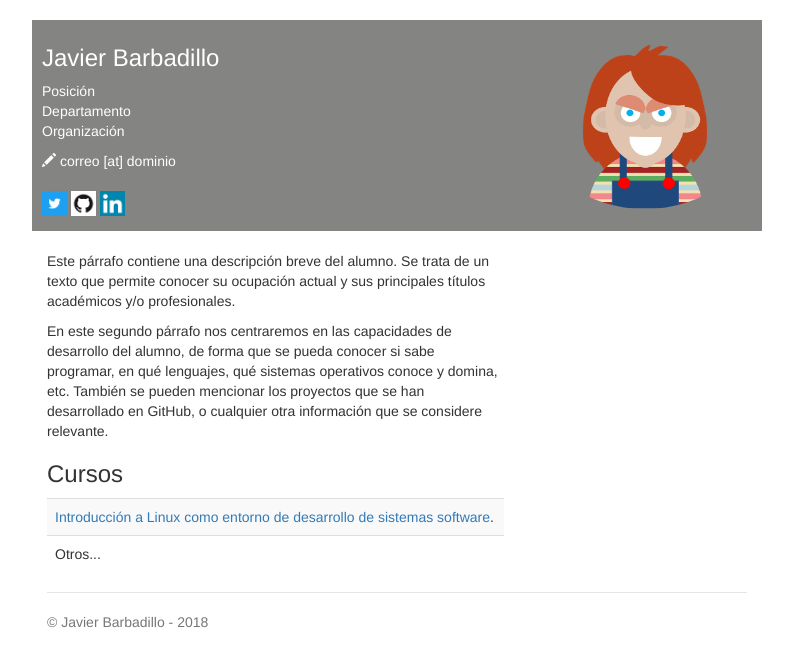
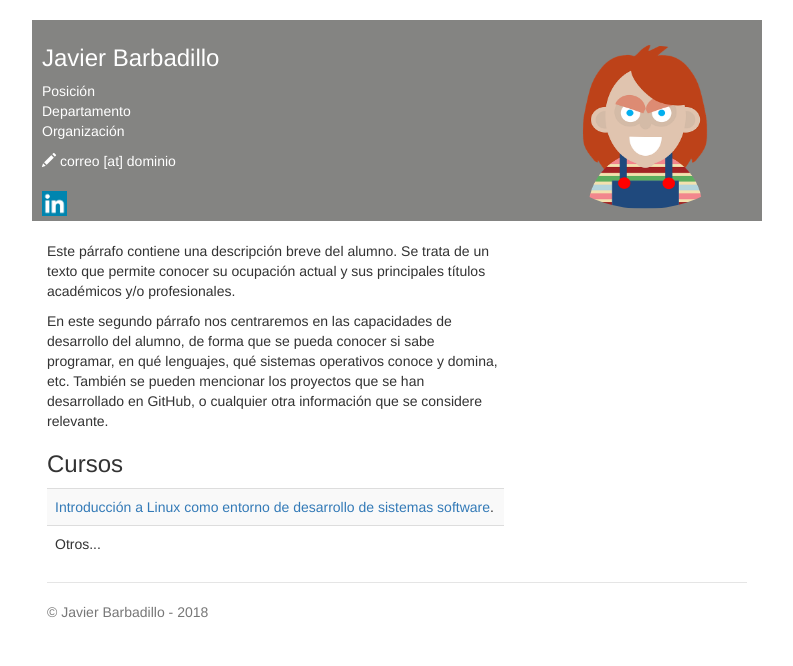
Before and after one commit to elpintas/elpintas.github.io, a plain HTML site: page index.html in a window 1280 px wide. Shown: the whole page, without its empty margins (243-1036 px from the left). Drawn offline with nearby package versions, Linux system fonts and the light colour scheme.

Commit message:
Version 15/06-9:21

```diff
--- a/index.html
+++ b/index.html
@@ -30,11 +30,11 @@
       </address>
 
       <!--Sustituir por los datos del alumno-->
-      <p><a href="http://twitter.com/usuario" target="blank"><img src="img/twitter-icon.jpg" width=25></a>
+      <!--<p><a href="http://twitter.com/usuario" target="blank"><img src="img/twitter-icon.jpg" width=25></a>-->
       <!--Sustituir por los datos del alumno-->
-      <a href="http://github.com/usuario" target="blank"><img src="img/github-icon.png" width=25></a>
+      <!--<a href="http://github.com/usuario" target="blank"><img src="img/github-icon.png" width=25></a>-->
       <!--Sustituir por los datos del alumno-->
-      <a href="https://es.linkedin.com/in/usuario" target="blank"><img src="img/linkedin-icon.png" width=25></a>
+      <a href="https://www.linkedin.com/in/javier-barbadillo-pejenaute-78341646" target="blank"><img src="img/linkedin-icon.png" width=25></a>
     </div>
 
     <div class="container">
```
